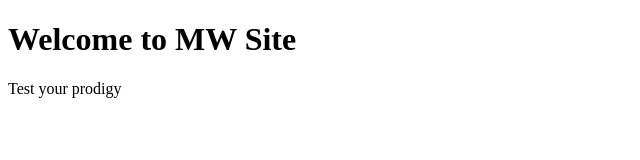
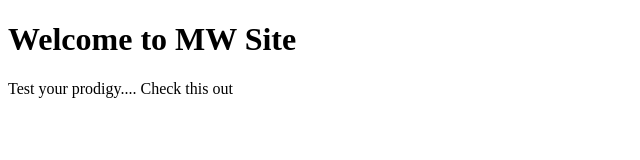
Before and after one commit to indianheron/test_html01, a plain HTML site: page index.html in a window 1280 px wide. Shown: the whole page, without its empty margins (0-640 px from the left). Drawn offline with Linux system fonts and the light colour scheme.

Commit message:
Modify the index.html file

```diff
--- a/index.html
+++ b/index.html
@@ -6,7 +6,7 @@
 <body>
 
 <h1>Welcome to MW Site</h1>
-<p>Test your prodigy</p>
+<p>Test your prodigy.... Check this out</p>
 
 </body>
 </html>
```
Also changed, not shown: 1 other file.
